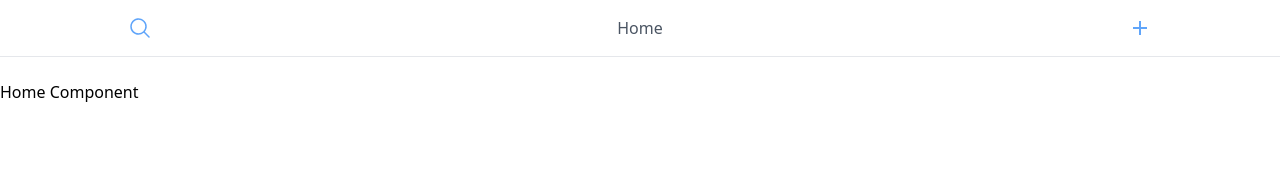
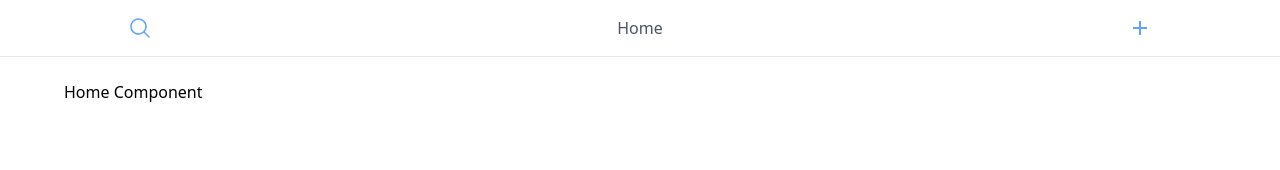
Before and after one commit to lilyplw/UI-Research--GameChanger, a React (Vite) app in the folder vite-project/: page / in a window 1280 px wide. Shown: the top 170 px of the page. Built offline with nearby package versions, Linux system fonts and the light colour scheme.

Commit message:
[update] Minor design modifications

```diff
--- a/vite-project/src/components/Home.tsx
+++ b/vite-project/src/components/Home.tsx
@@ -43,7 +43,7 @@ const Home = () => {
 		<section className="relative">
 			<AnimatePresence>{addTeam ? <Add /> : ""}</AnimatePresence>
 			<header>{renderHeader()}</header>
-			<main className="mt-20">{renderComponent()}</main>
+			<main className="mt-20 max-w-6xl mx-auto">{renderComponent()}</main>
 			<FooterMenu />
 		</section>
 	);
```
